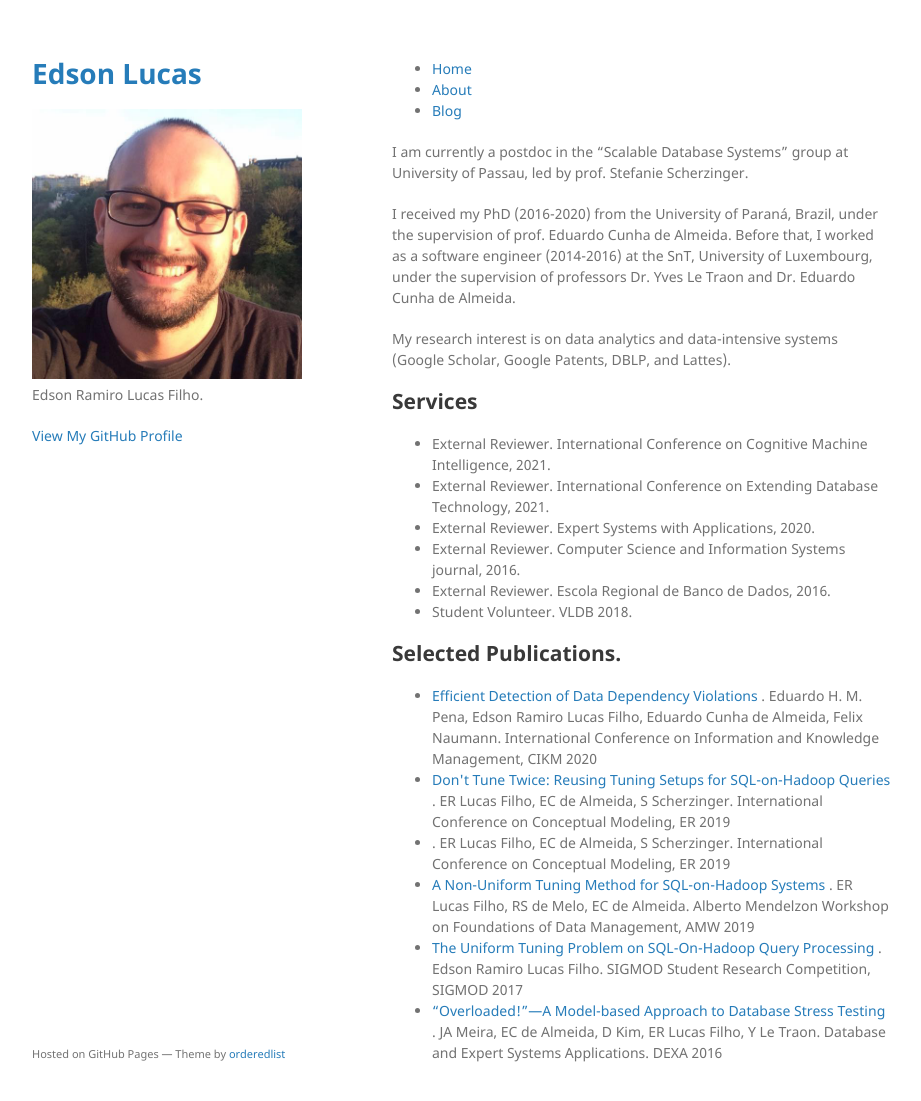
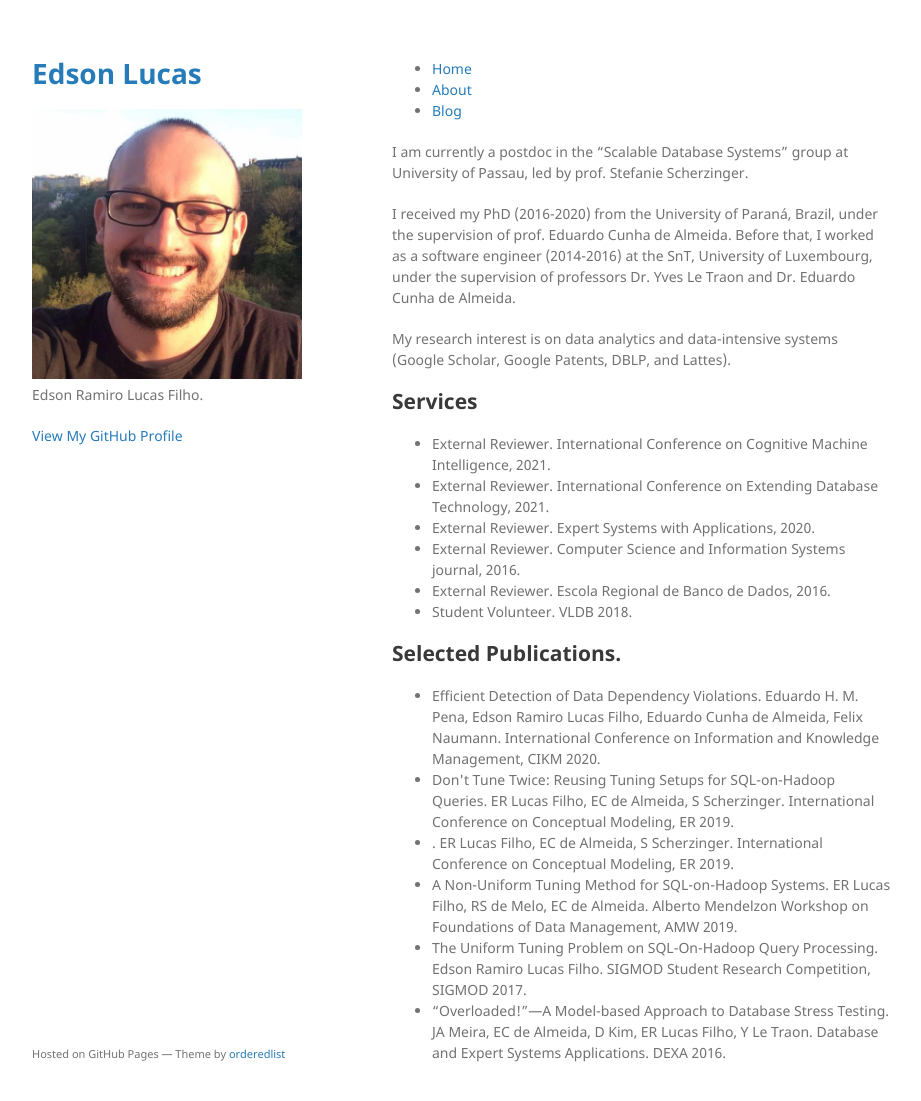
Before and after one commit to edsonrl/edsonrl.github.io, a Jekyll site: the page built from index.md, in a window 1280 px wide and 1133 px high. Shown: the top 1101 px of the window, without its empty margins (178-1099 px from the left). Built offline with Jekyll 4.4.1, drawn with Linux system fonts in a browser that asks for light colours.

Commit message:
remove link from publications

```diff
--- a/index.md
+++ b/index.md
@@ -34,7 +34,7 @@ My research interest is on data analytics and data-intensive systems (Google Sch
 <ul>
 {% for publication in site.data.publications %}
     <li>
-      <a href="{{ publication.link }}"> {{ publication.name }} </a>. {{ publication.authors }}. {{ publication.venue }}
+      {{ publication.name }}. {{ publication.authors }}. {{ publication.venue }}.
     </li>
 {% endfor %}
 </ul>
```
